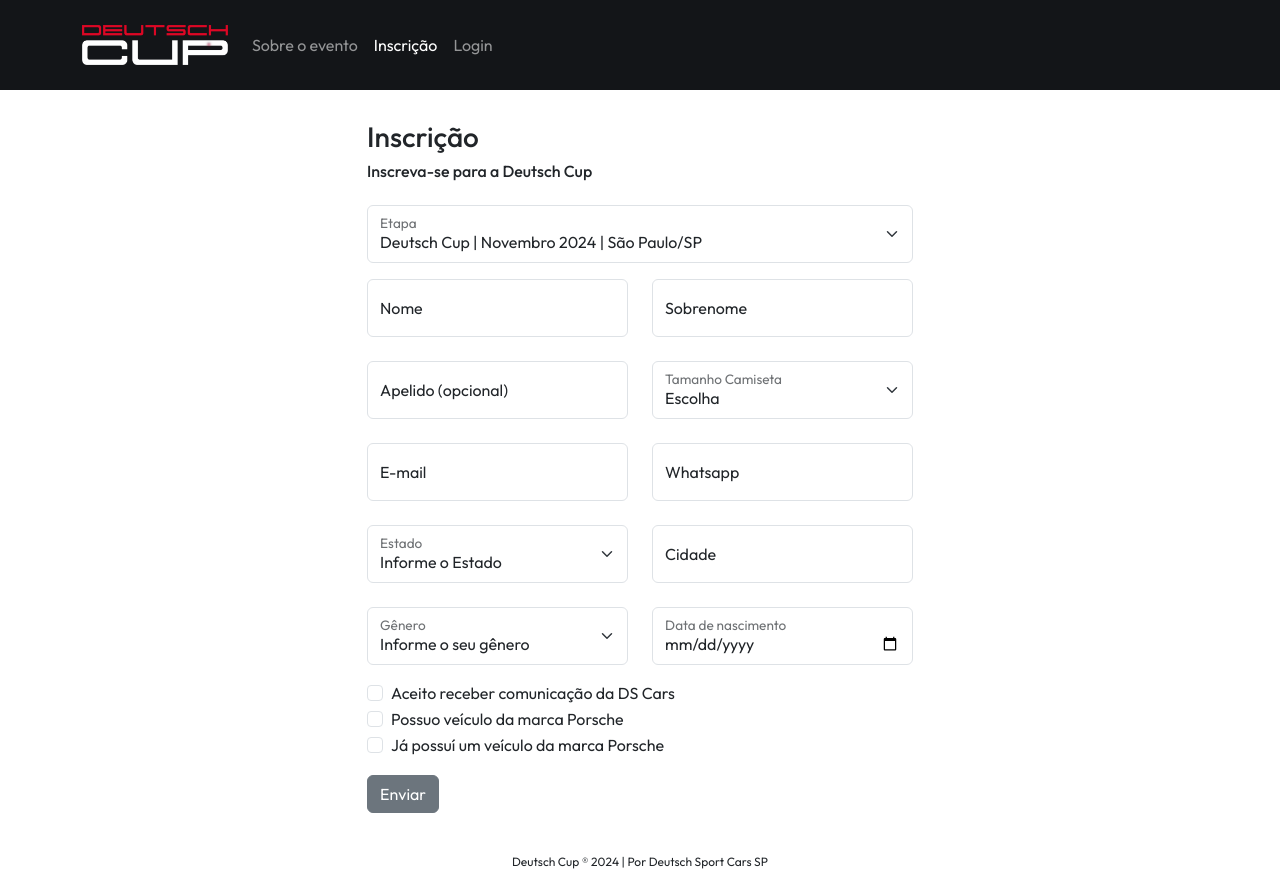
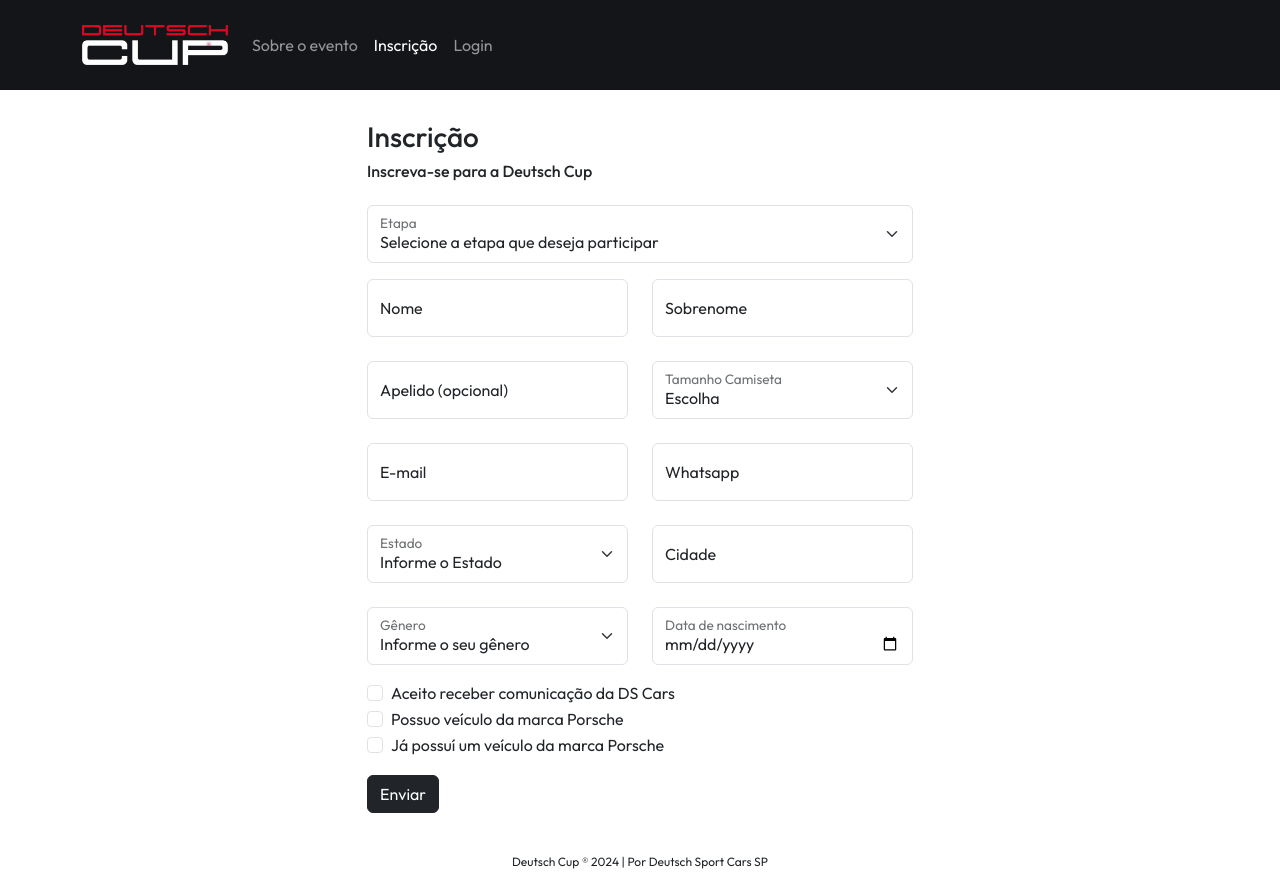
Before and after one commit to fabio-bueno-oliveira/deutschcup-frontend, a React (Vite) app: page /inscricao in a window 1280 px wide. Built offline with nearby package versions, Linux system fonts and the light colour scheme.

Commit message:
Ajustes e melhorias formulário inscrição

```diff
--- a/src/pages/Inscricao/index.jsx
+++ b/src/pages/Inscricao/index.jsx
@@ -32,13 +32,14 @@ function InscricaoPage () {
   }
 
   const [validated, setValidated] = useState(false);
+  const [submitting, setSubmitting] = useState(false);
   const [success, setSuccess] = useState(false);
   const [error, setError] = useState(false);
 
   const [formData, setFormData] = useState({
     aceita_receber_comunicacoes: '',
     ano_evento: '2024',
-    etapa_evento: 'Novembro 2024',
+    etapa_evento: '',
     nome: '',
     sobrenome: '',
     apelido: '',
@@ -73,6 +74,7 @@ function InscricaoPage () {
       formData.email &&
       formData.endereco_cidade
     ) {
+      setSubmitting(true);
       fetch('https://deutschcup-a6b22e51057c.herokuapp.com/inscricao', {
         method: 'POST',
         headers: {
@@ -100,10 +102,12 @@ function InscricaoPage () {
       })
       .then((response) => {
         console.log(response);
+        setSubmitting(false);
         setSuccess(true);
       }).catch(err => {
         console.error(err);
         setError("Ocorreu um erro. Tente novamente em instantes");
+        setSubmitting(false);
         setSuccess(false);
       })
     }
@@ -148,11 +152,22 @@ function InscricaoPage () {
                     className="mb-3"
                   >
                     <Form.Select className="mb-2" id="etapa_evento"
-                        onChange={(e) => setFormData({...formData, etapa_evento: e.target.options[e.target.selectedIndex].value})}
+                      required
+                      onChange={(e) => setFormData({
+                        ...formData,
+                        etapa_evento: e.target.options[e.target.selectedIndex].value
+                      })}
                     >
+                      <option value="">Selecione a etapa que deseja participar</option>
                       <option value="Novembro 2024">Deutsch Cup | Novembro 2024 | São Paulo/SP</option>
+                      <option value="Fevereiro 2025">Deutsch Cup | Fevereiro 2025 | São Paulo/SP</option>
                     </Form.Select>
                   </FloatingLabel>
+                  {formData.etapa_evento === "Novembro 2024" &&
+                    <Alert variant='danger' className='mt-3'>
+                      Infelizmente, as inscrições para esta etapa já foram encerradas. Você pode se inscrever para a próxima etapa disponível.
+                    </Alert>
+                  }
                   <Row className="mb-2">
                     <Form.Group as={Col} controlId="nome">
                       <FloatingLabel
@@ -359,7 +374,6 @@ function InscricaoPage () {
                       </Form.Control.Feedback>
                     </Form.Group>
                   </Row>
-
                   <Row className="mb-3">
                     <Col>
                       <Form.Check
@@ -382,13 +396,25 @@ function InscricaoPage () {
                       />
                     </Col>
                   </Row>
+                  {formData.etapa_evento === "Novembro 2024" &&
+                    <Alert variant='danger' className='mt-3'>
+                      Infelizmente, as inscrições para esta etapa já foram encerradas. Você pode se inscrever para a próxima etapa disponível.
+                    </Alert>
+                  }
                   <Button
-                    variant="secondary"
+                    variant="dark"
                     type="submit"
-                    disabled={success ? true : false}
+                    disabled={
+                      (
+                        submitting ||
+                        success ||
+                        formData.etapa_evento === "Novembro 2024"
+                      ) ? true
+                      : false
+                    }
                     onClick={(e) => handleSubmit(e)}
                   >
-                    {success ? "Enviado com sucesso!" : "Enviar"}
+                    {submitting ? "Enviando..." : "Enviar"}
                   </Button>
                 </Form>
                 {success &&
```
Lines whose indentation alone changed are shown as unchanged.
